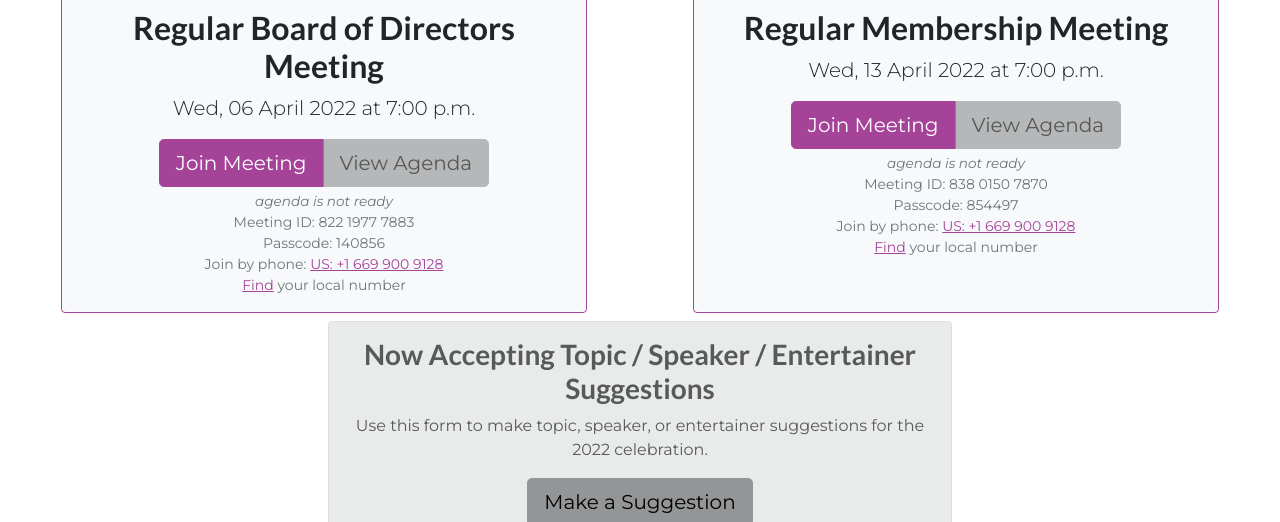
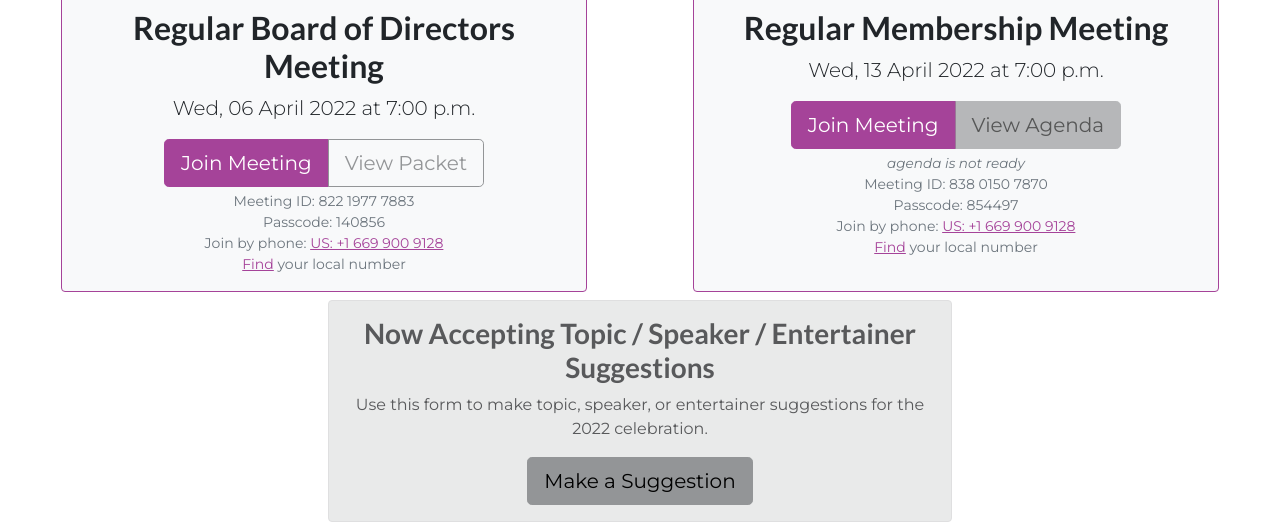
Before and after one commit to sfpride/members, a Jekyll site: the page built from index.html, in a window 1280 px wide and 900 px high, cut to the strip 190-712 px from the top of the window. Built offline with Jekyll 4.4.1, drawn with Linux system fonts in a browser that asks for light colours; some web fonts are replaced.

Commit message:
Update meetings.yml

```diff
--- a/_data/meetings.yml
+++ b/_data/meetings.yml
@@ -6,8 +6,8 @@
   zoom-link: "https://us02web.zoom.us/j/82219777883?pwd=dkR3TjgyZW9Cb2c4OUFkM3ljb2ZWQT09"
   zoom-id: "822 1977 7883"
   zoom-passcode: 140856
-  #agenda: "https://cdn.sfpride.org/docs/meetings/20220302-sfpride-board-agenda.pdf"
-  #packet: "https://cdn.sfpride.org/docs/meetings/20220302-sfpride-board-packet.pdf"
+  agenda: "https://cdn.sfpride.org/docs/meetings/20220406-sfpride-board-agenda.pdf"
+  packet: "https://cdn.sfpride.org/docs/meetings/20220406-sfpride-board-packet.pdf"
 - title: Regular Membership Meeting
   active: true
   type: membership
```
